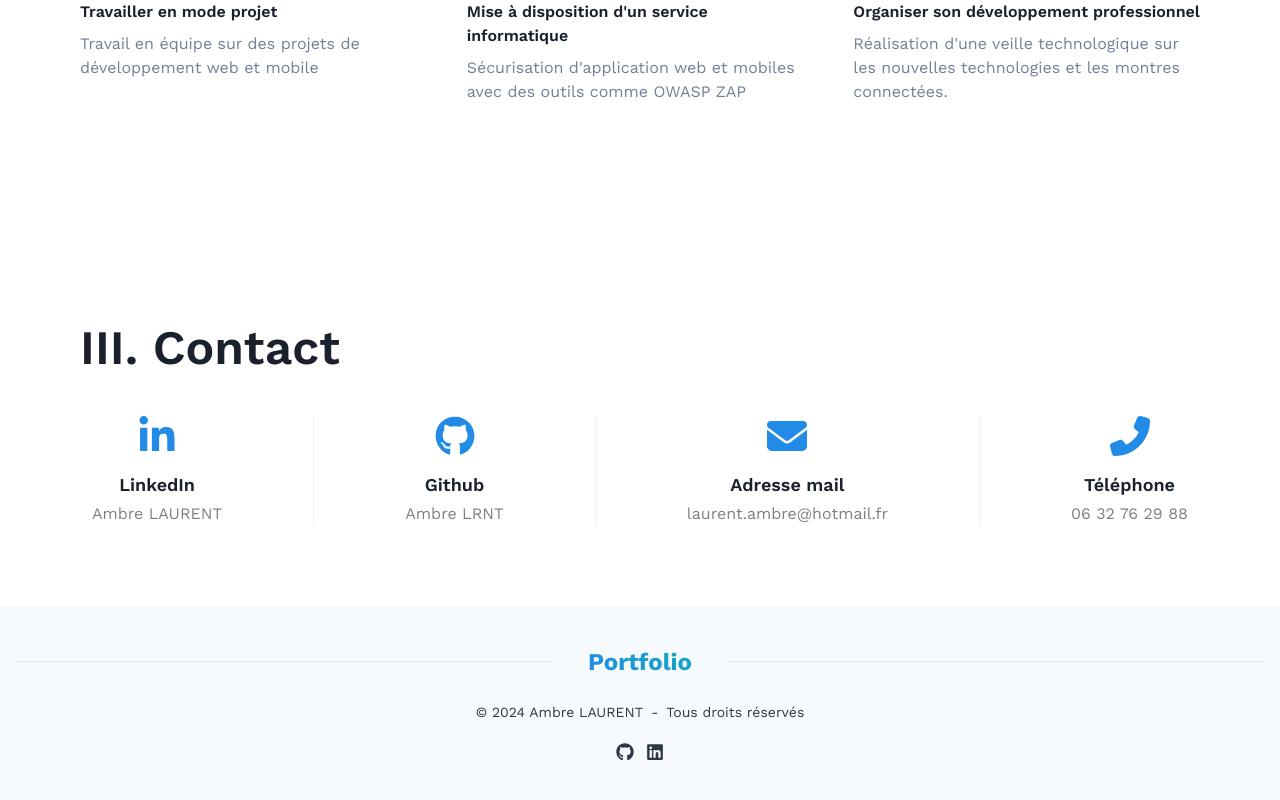
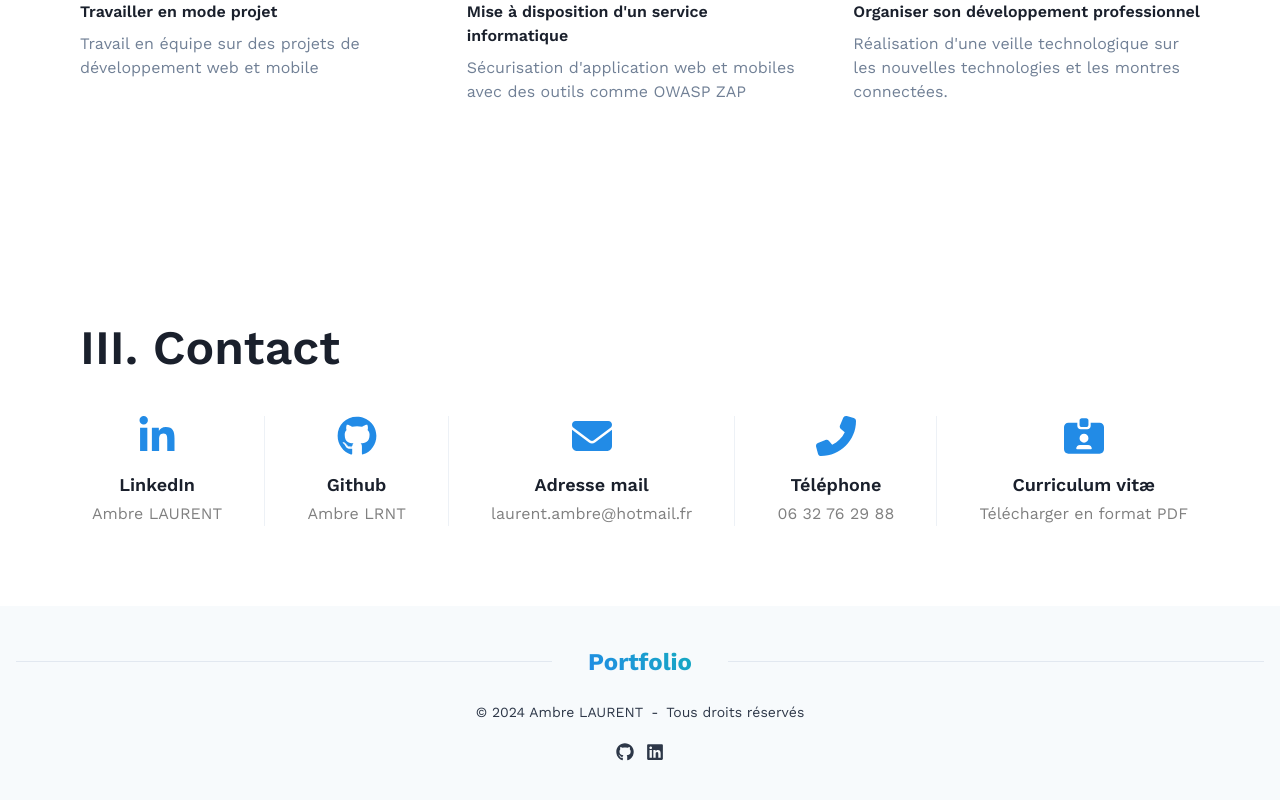
Before and after one commit to Ukureii/portfolio, a Next.js app: page / in a window 1280 px wide. Shown: the part 2041-2841 px from the top of the page. Built offline with nearby package versions, Linux system fonts and the light colour scheme.

Commit message:
add cv to Contact.js

```diff
--- a/app/components/Contact.js
+++ b/app/components/Contact.js
@@ -1,7 +1,7 @@
 import React from 'react';
 import {Stack, Text, Divider, Icon, Flex, Link} from "@chakra-ui/react";
 import {Fragment} from "react";
-import { FaLinkedinIn, FaGithub, FaPhoneFlip, FaEnvelope } from "react-icons/fa6";
+import { FaLinkedinIn, FaGithub, FaPhoneFlip, FaEnvelope, FaIdCardClip } from "react-icons/fa6";
 
 const contactOptions = [
     {
@@ -27,6 +27,12 @@ const contactOptions = [
         value: '06 32 76 29 88',
         link: 'tel:0632762988',
         icon: FaPhoneFlip
+    },
+    {
+        label: 'Curriculum vitæ',
+        value: 'Télécharger en format PDF',
+        link: '/cv_ambre_laurent.pdf',
+        icon: FaIdCardClip
     }
 ];
 
@@ -38,8 +44,8 @@ export default function Contact() {
                     III. Contact
                 </Text>
                 <Stack
-                    spacing={{ base: 6, md: 0 }}
-                    direction={{ base: 'column', md: 'row' }}
+                    spacing={{ base: 6, md: 6, lg: 0}}
+                    direction={{ base: 'column', md: 'column', lg: 'row' }}
                     justifyContent="space-between"
                 >
                     {contactOptions.map((option, index) => (
```
Also changed, not shown: 1 other file (tests, documents, lock files or other folders).
